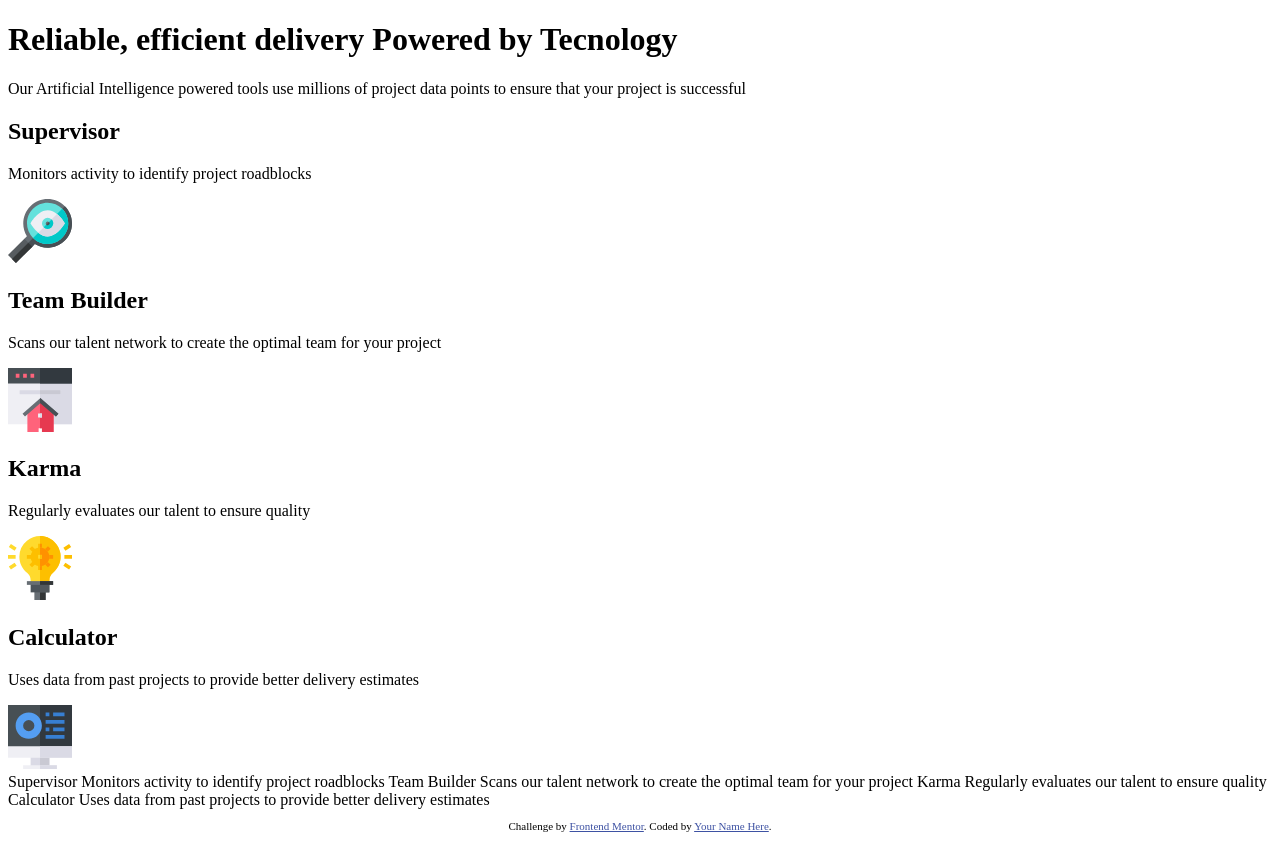
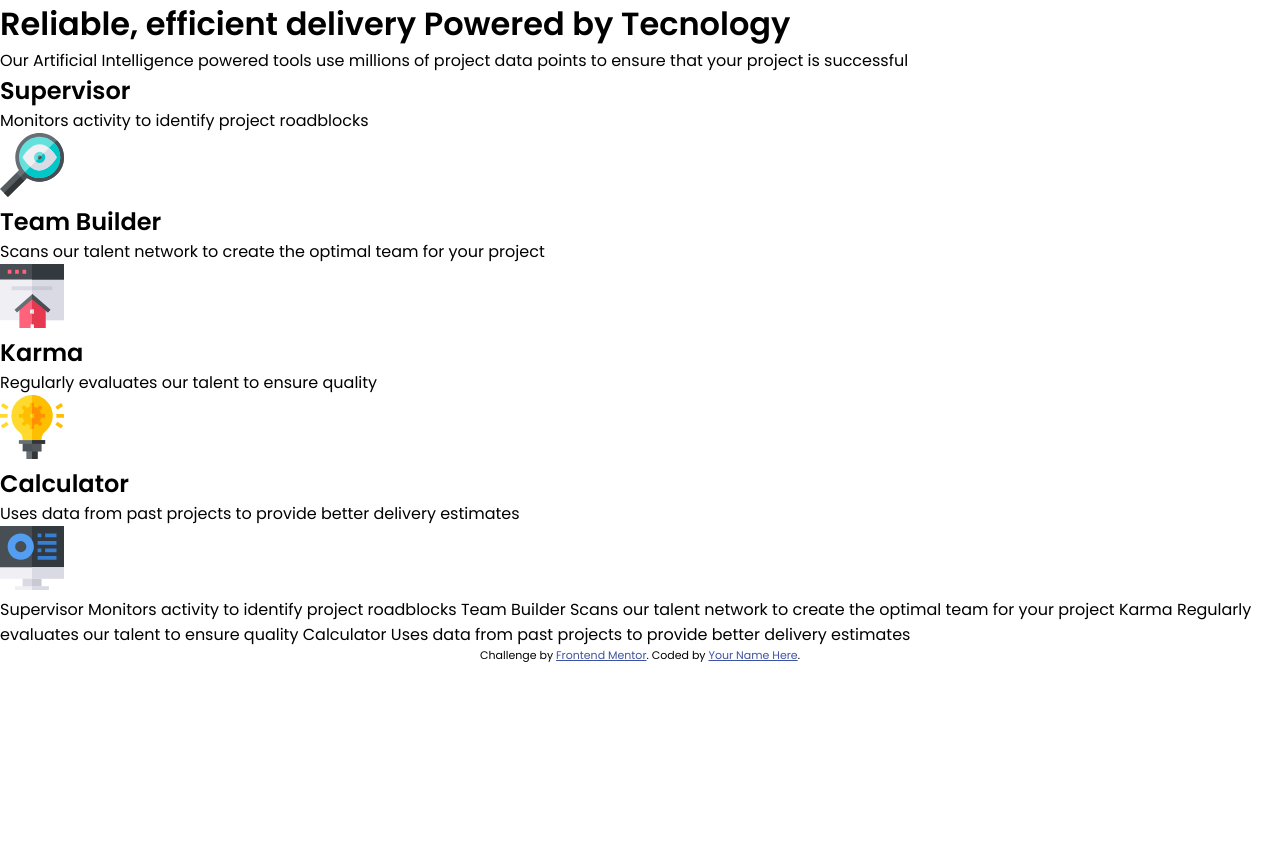
Before and after one commit to lc-dev90/Four-card-feature-section, a plain HTML site: page index.html in a window 1280 px wide. After the commit the page ends 800 px from the top, so only its background shows below. Drawn offline with Linux system fonts and the light colour scheme.

Commit message:
Reset and initial css

```diff
--- a/style.css
+++ b/style.css
@@ -1,3 +1,5 @@
+@import url("https://fonts.googleapis.com/css2?family=Poppins:wght@200;400;600&display=swap");
+
 .attribution {
   font-size: 11px;
   text-align: center;
@@ -5,3 +7,35 @@
 .attribution a {
   color: hsl(228, 45%, 44%);
 }
+
+:root {
+  /* ### Colors */
+
+  /* ### Primary */
+  --clr-red: hsl(0, 78%, 62%);
+  --clr-cyan: hsl(180, 62%, 55%);
+  --clr-orange: hsl(34, 97%, 64%);
+  --clr-blue: hsl(212, 86%, 64%);
+
+  /* ### Neutral */
+  --clr-very-dark-blue: hsl(234, 12%, 34%);
+  --clr-grayish-blue: hsl(229, 6%, 66%);
+  --clr-very-light-gray: hsl(0, 0%, 98%);
+
+  --fw-light: 200;
+  --fw-medium: 400;
+  --fw-bold: 600;
+}
+
+*,
+*::after,
+*::before {
+  padding: 0;
+  margin: 0;
+  box-sizing: border-box;
+}
+
+body {
+  font-size: 16px;
+  font-family: "Poppins", sans-serif;
+}
```
